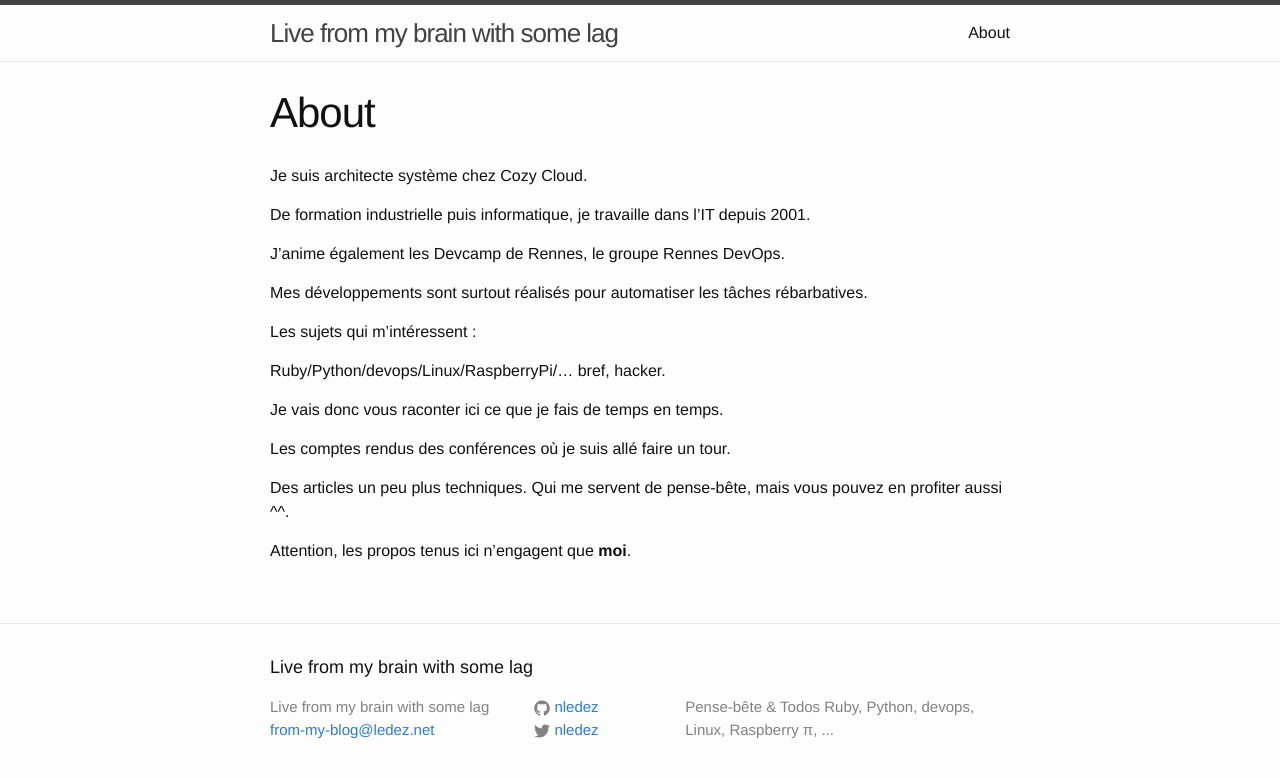
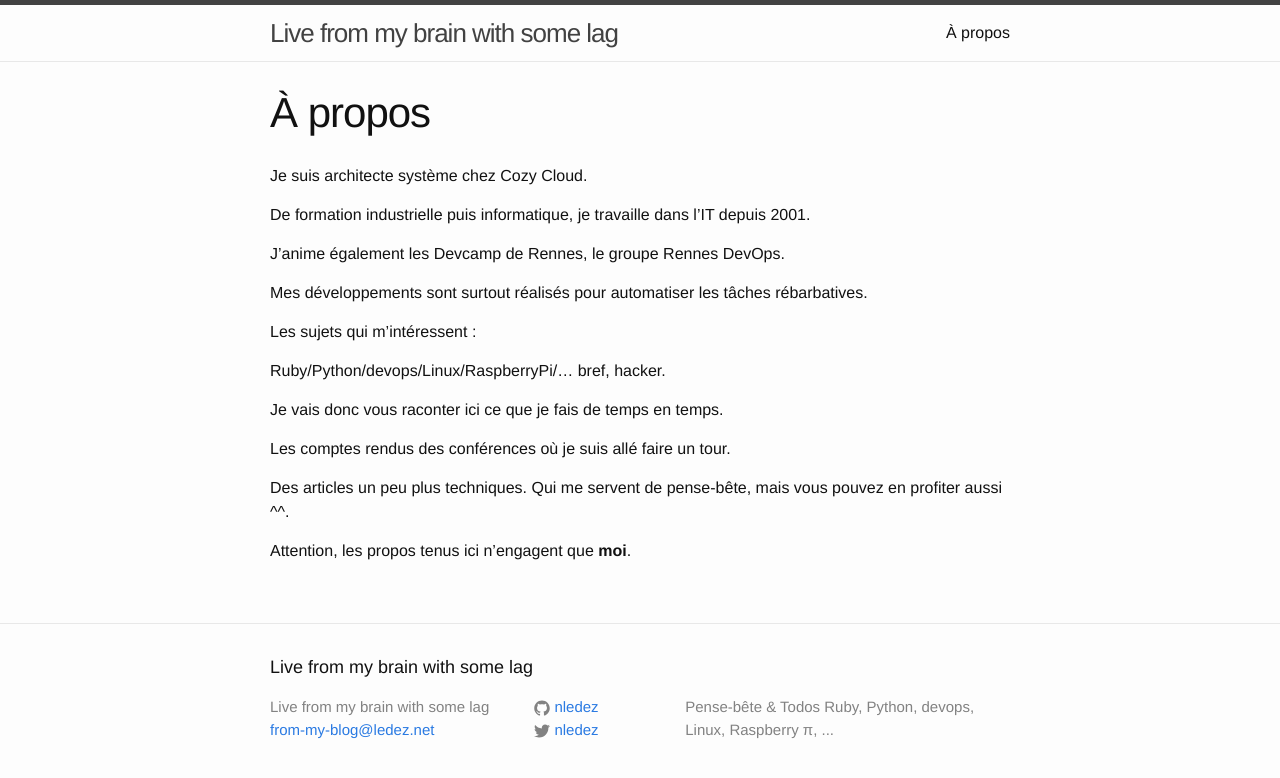
Before and after one commit to nledez/blog-ledez, a Jekyll site: the page built from a-propos.md, in a window 1280 px wide. Shown: the top 778 px of the page. Built offline with Jekyll 4.4.1, drawn with Linux system fonts in a browser that asks for light colours.

Commit message:
Rename & update about

```diff
--- a/about.md
+++ b/a-propos.md
@@ -1,7 +1,7 @@
 ---
 layout: page
-title: About
-permalink: /about/
+title: À propos
+permalink: /a-propos/
 ---
 
 Je suis architecte système chez Cozy Cloud.
```
